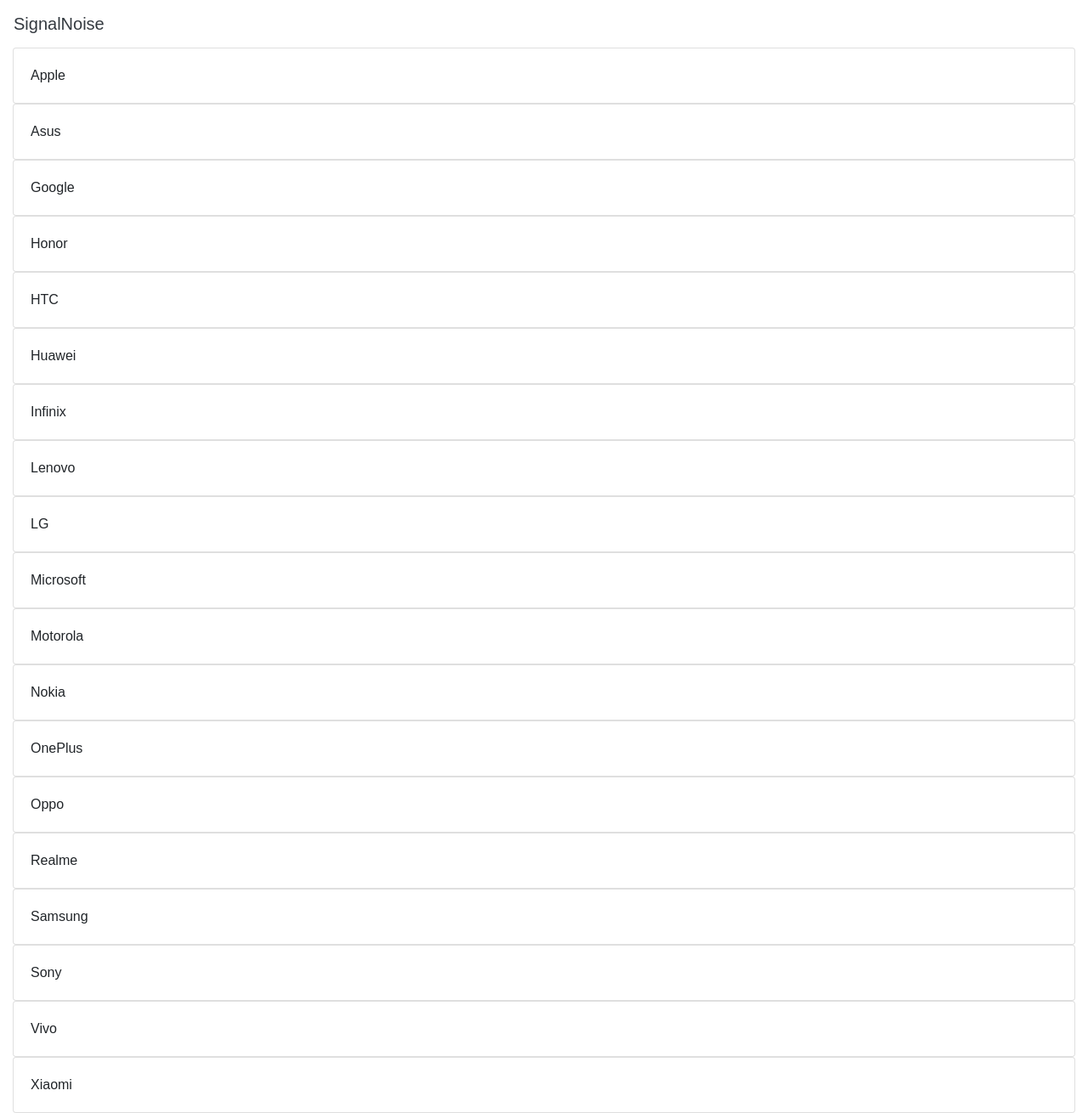
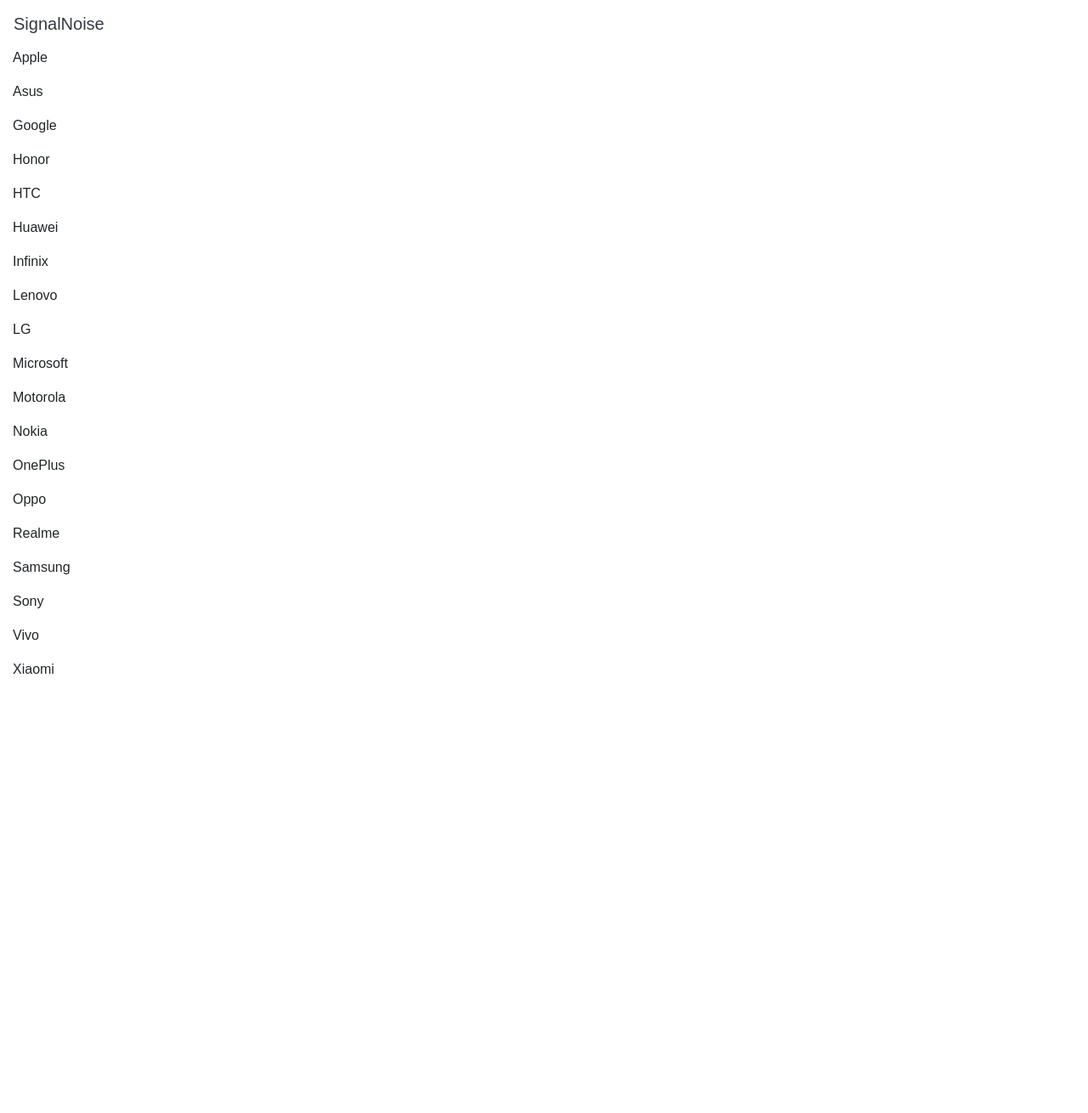
Before and after one commit to signalnoiseongithub/www, a Jekyll site: the page built from smartphone.html, in a window 1280 px wide. Shown: the whole page at 85% size. Built offline with Jekyll 4.4.1, drawn with Linux system fonts in a browser that asks for light colours; some web fonts are replaced; after the commit the page ends 900 px from its top, so only the background shows below that.

Commit message:
Update smartphone.html

```diff
--- a/smartphone.html
+++ b/smartphone.html
@@ -6,9 +6,9 @@ title: Smartphone
 <section class="container-fluid">
   <nav>
     {% for smartphone in site.data.navigation.smartphone %}
-    <div class="card d-flex-inline flex-row flex-nowrap">
-      <div class="card-body">
-        <p class="card-text">
+    <div class="d-flex flex-nowrap">
+      <div>
+        <p>
           {{ smartphone.brand }}
         </p>
       </div>
```
